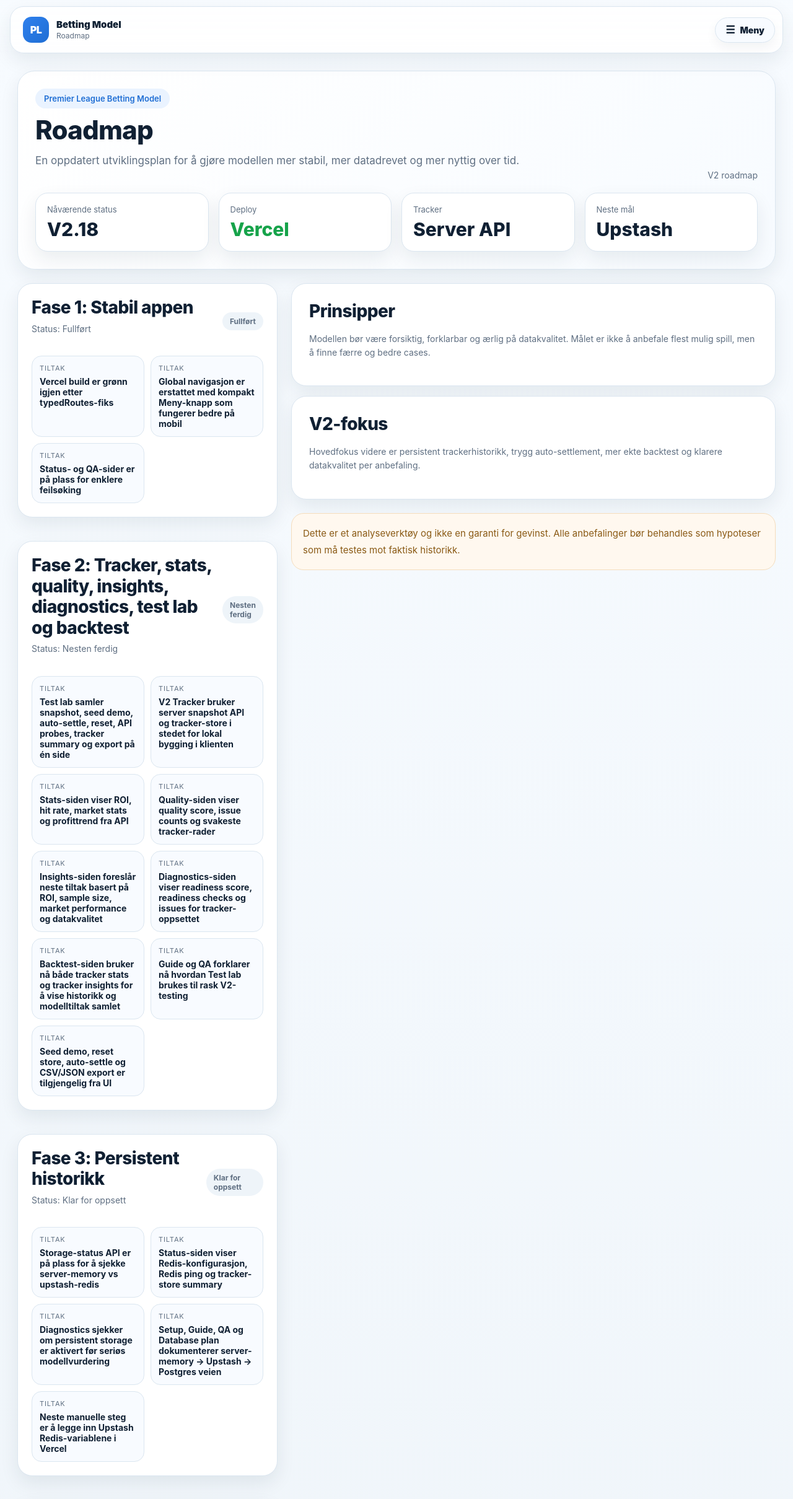
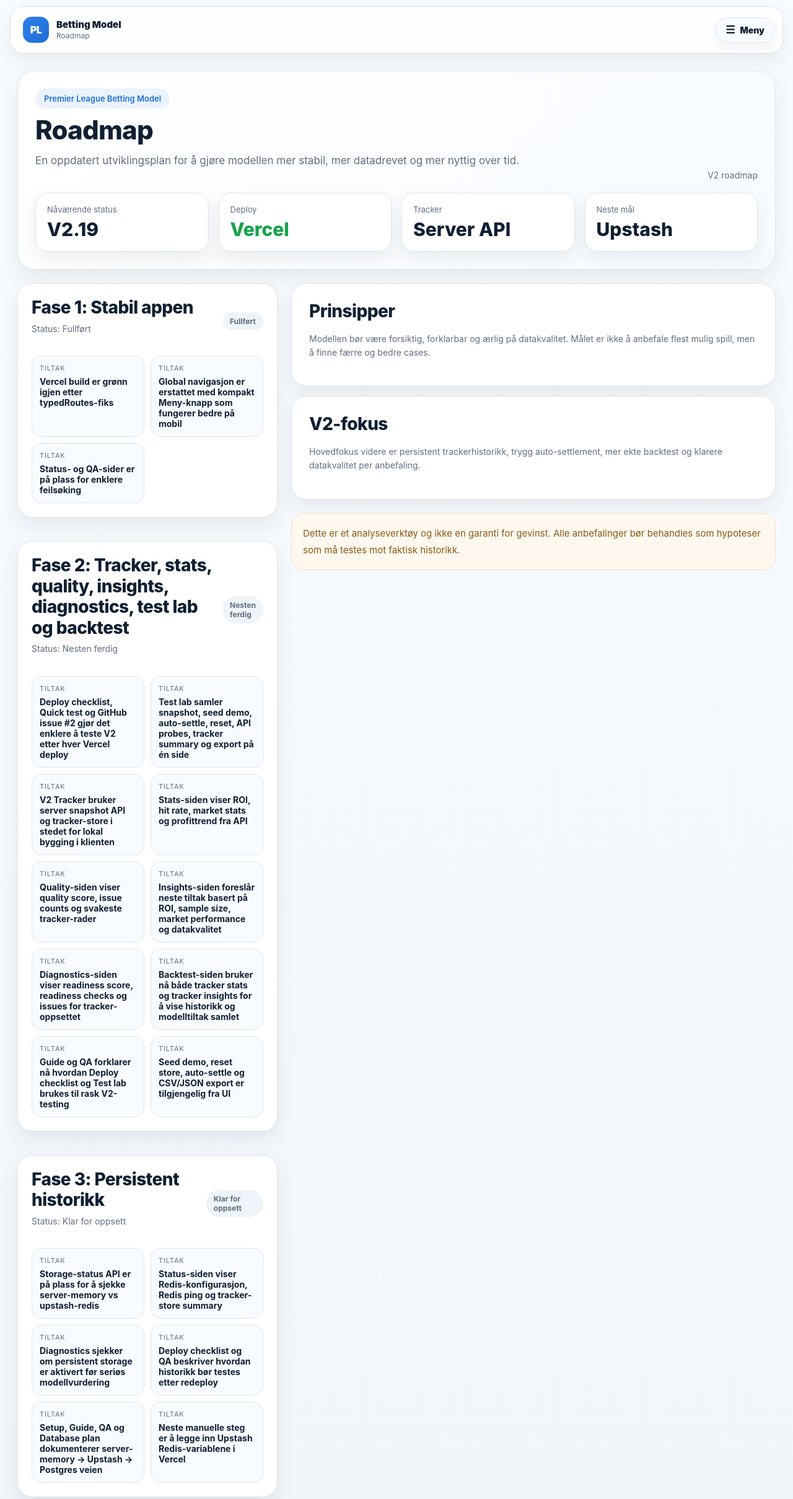
Before and after one commit to hakonnilsen157-commits/PL-betting-model, a Next.js app in the folder pl-vercel-v1/: page /roadmap in a window 1280 px wide. Shown: the top 2419 px of the page at 62% size. Built offline with nearby package versions, Linux system fonts and the light colour scheme.

Commit message:
Update roadmap to V2.19 deploy checklist status

```diff
--- a/pl-vercel-v1/app/roadmap/page.tsx
+++ b/pl-vercel-v1/app/roadmap/page.tsx
@@ -12,6 +12,7 @@ const phases = [
     title: 'Fase 2: Tracker, stats, quality, insights, diagnostics, test lab og backtest',
     status: 'Nesten ferdig',
     items: [
+      'Deploy checklist, Quick test og GitHub issue #2 gjør det enklere å teste V2 etter hver Vercel deploy',
       'Test lab samler snapshot, seed demo, auto-settle, reset, API probes, tracker summary og export på én side',
       'V2 Tracker bruker server snapshot API og tracker-store i stedet for lokal bygging i klienten',
       'Stats-siden viser ROI, hit rate, market stats og profittrend fra API',
@@ -19,7 +20,7 @@ const phases = [
       'Insights-siden foreslår neste tiltak basert på ROI, sample size, market performance og datakvalitet',
       'Diagnostics-siden viser readiness score, readiness checks og issues for tracker-oppsettet',
       'Backtest-siden bruker nå både tracker stats og tracker insights for å vise historikk og modelltiltak samlet',
-      'Guide og QA forklarer nå hvordan Test lab brukes til rask V2-testing',
+      'Guide og QA forklarer nå hvordan Deploy checklist og Test lab brukes til rask V2-testing',
       'Seed demo, reset store, auto-settle og CSV/JSON export er tilgjengelig fra UI',
     ],
   },
@@ -30,6 +31,7 @@ const phases = [
       'Storage-status API er på plass for å sjekke server-memory vs upstash-redis',
       'Status-siden viser Redis-konfigurasjon, Redis ping og tracker-store summary',
       'Diagnostics sjekker om persistent storage er aktivert før seriøs modellvurdering',
+      'Deploy checklist og QA beskriver hvordan historikk bør testes etter redeploy',
       'Setup, Guide, QA og Database plan dokumenterer server-memory → Upstash → Postgres veien',
       'Neste manuelle steg er å legge inn Upstash Redis-variablene i Vercel',
     ],
@@ -72,7 +74,7 @@ export default function RoadmapPage() {
         <div className="summary-grid" style={{ marginTop: 20 }}>
           <div className="summary-card">
             <div className="summary-label">Nåværende status</div>
-            <div className="summary-value">V2.18</div>
+            <div className="summary-value">V2.19</div>
           </div>
           <div className="summary-card">
             <div className="summary-label">Deploy</div>
```
